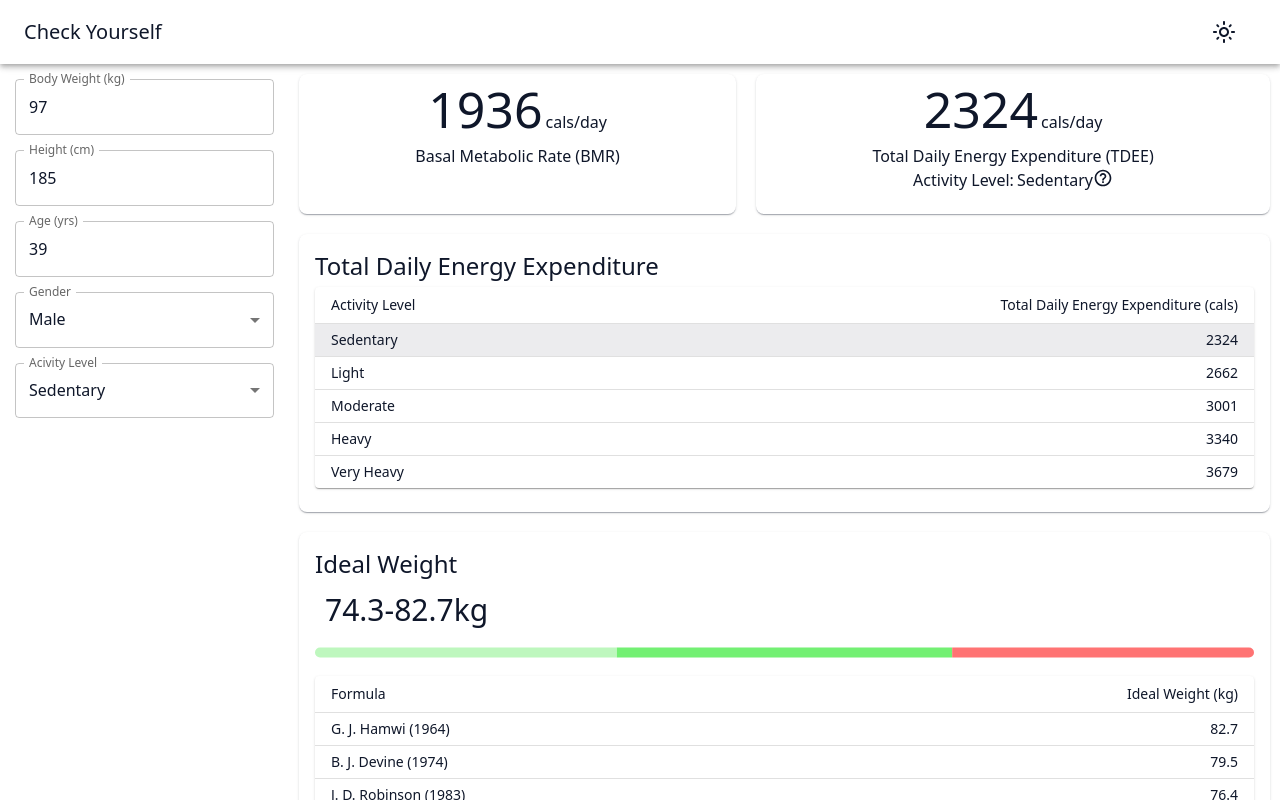
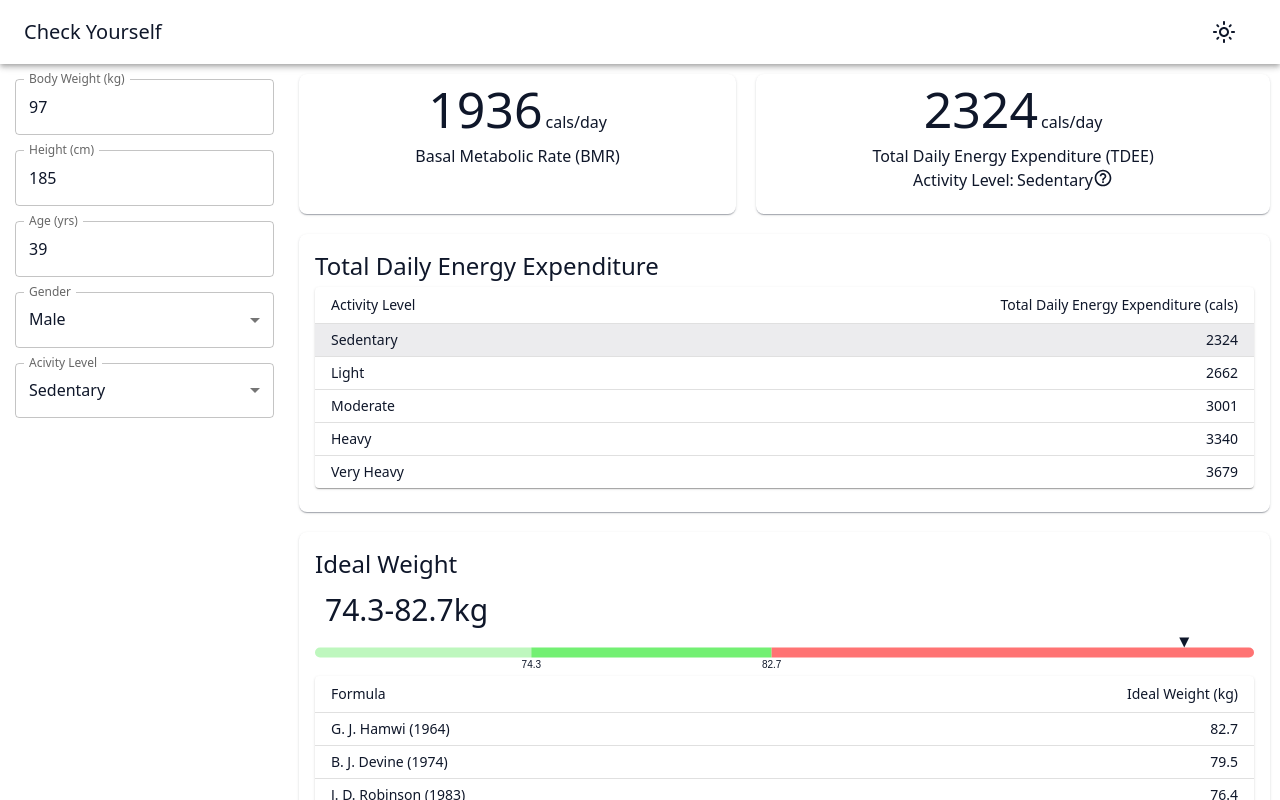
Before and after one commit to pmann84/CheckYourself, a React (Vite) app: page / in a window 1280 px wide. Shown: the top 800 px of the page. Built offline with nearby package versions, Linux system fonts and the light colour scheme.

Commit message:
text on charts

```diff
--- a/src/RangeChart.tsx
+++ b/src/RangeChart.tsx
@@ -13,6 +13,7 @@ export const RangeChart = ({ categories, value, colours, valueSelectorColour }:
     const draw = (ctx: CanvasRenderingContext2D, _frameCount: number) => {
         if (categories.length === 0) return;
 
+        if (value && value > categories[categories.length - 1].max) categories[categories.length - 1].max = value * 1.025;
         const x = 0;
         const barHeight = 10;
         const y = (chartHeight - barHeight) / 2;
@@ -39,6 +40,12 @@ export const RangeChart = ({ categories, value, colours, valueSelectorColour }:
                 ctx.rect(cX, y, cWidth, barHeight);
             }
             ctx.fill();
+            if (index !== 0) {
+                ctx.fillStyle = valueSelectorColour ?? "#000000";
+                const text = category.min.toFixed(1);
+                const textWidth = ctx.measureText(text).width;
+                ctx.fillText(category.min.toFixed(1), cX - textWidth * 0.5, y + barHeight * 2);
+            }
             cX += cWidth;
         });
 
```
